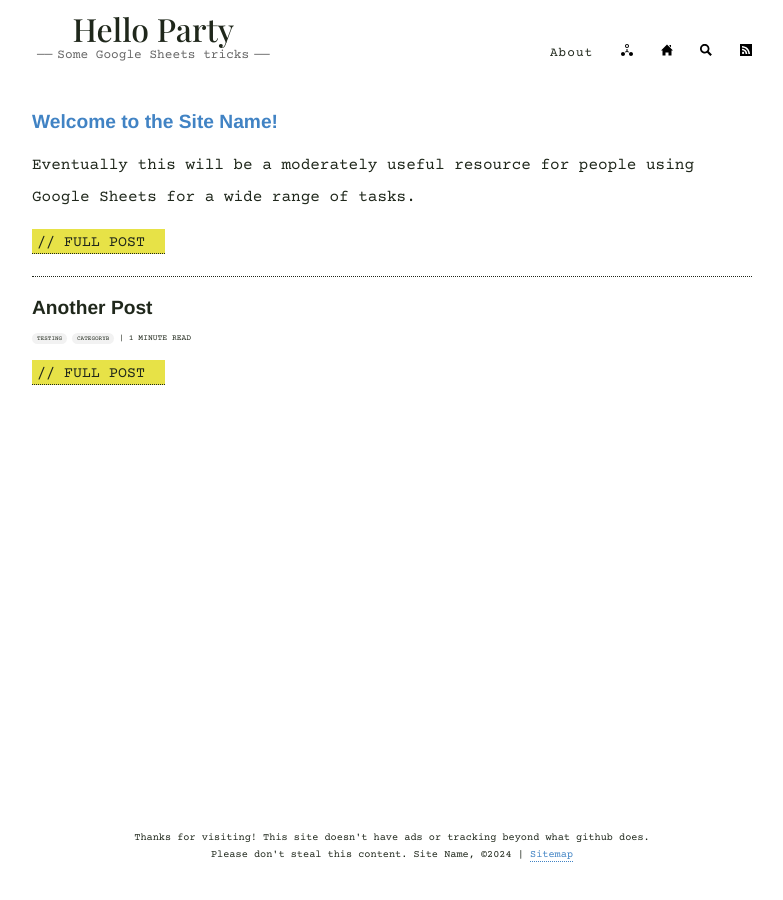
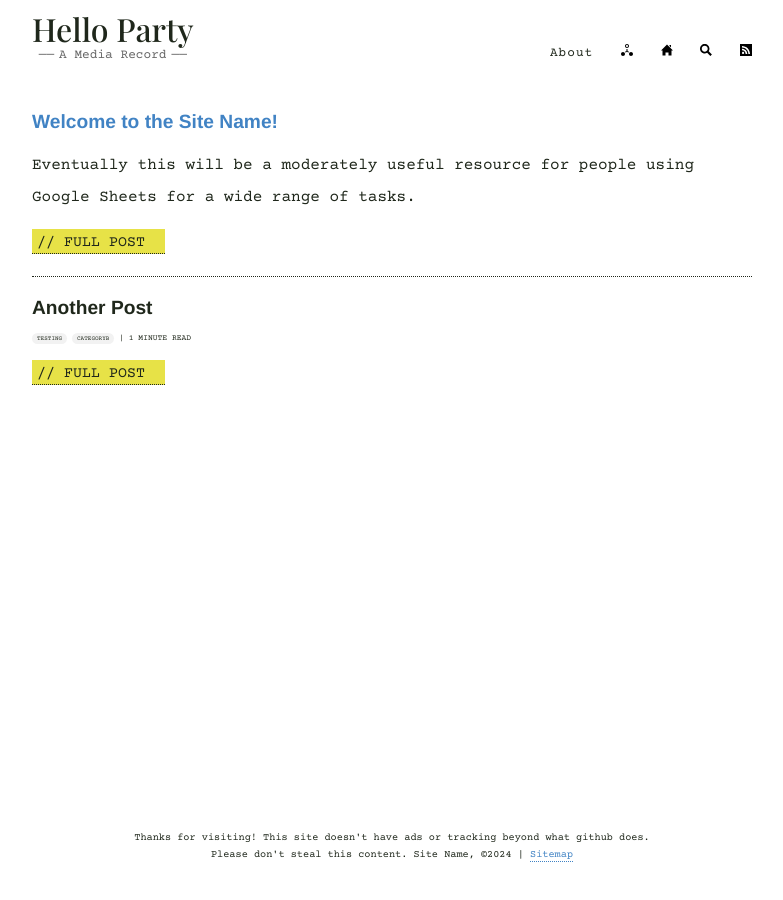
Before and after one commit to boringparty/hello-party.github.io, a Jekyll site: the page built from index.html, in a window 1280 px wide. Shown: the whole page, without its empty margins (248-1031 px from the left). Built offline with Jekyll 4.4.1, drawn with Linux system fonts in a browser that asks for light colours; the list of posts is cut into pages by our own code.

Commit message:
Update _config.yml

```diff
--- a/_config.yml
+++ b/_config.yml
@@ -9,7 +9,7 @@ name: Hello Party
 author: xx
 
 # Short bio or description (displayed in the header)
-description: Some Google Sheets tricks
+description: A Media Record
 
 # URL of your avatar or profile pic (you could use your GitHub profile pic)
 avatar: /images/logo.png
```
